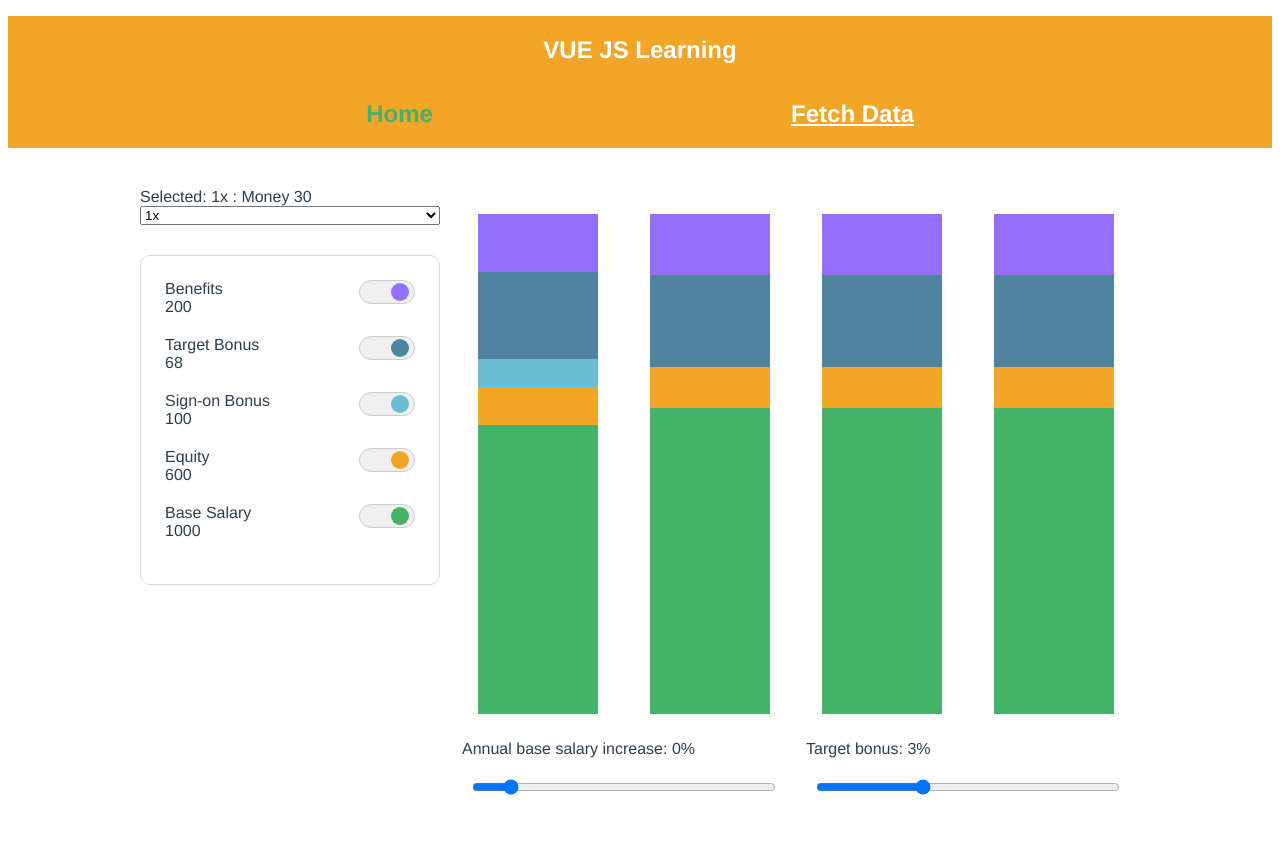
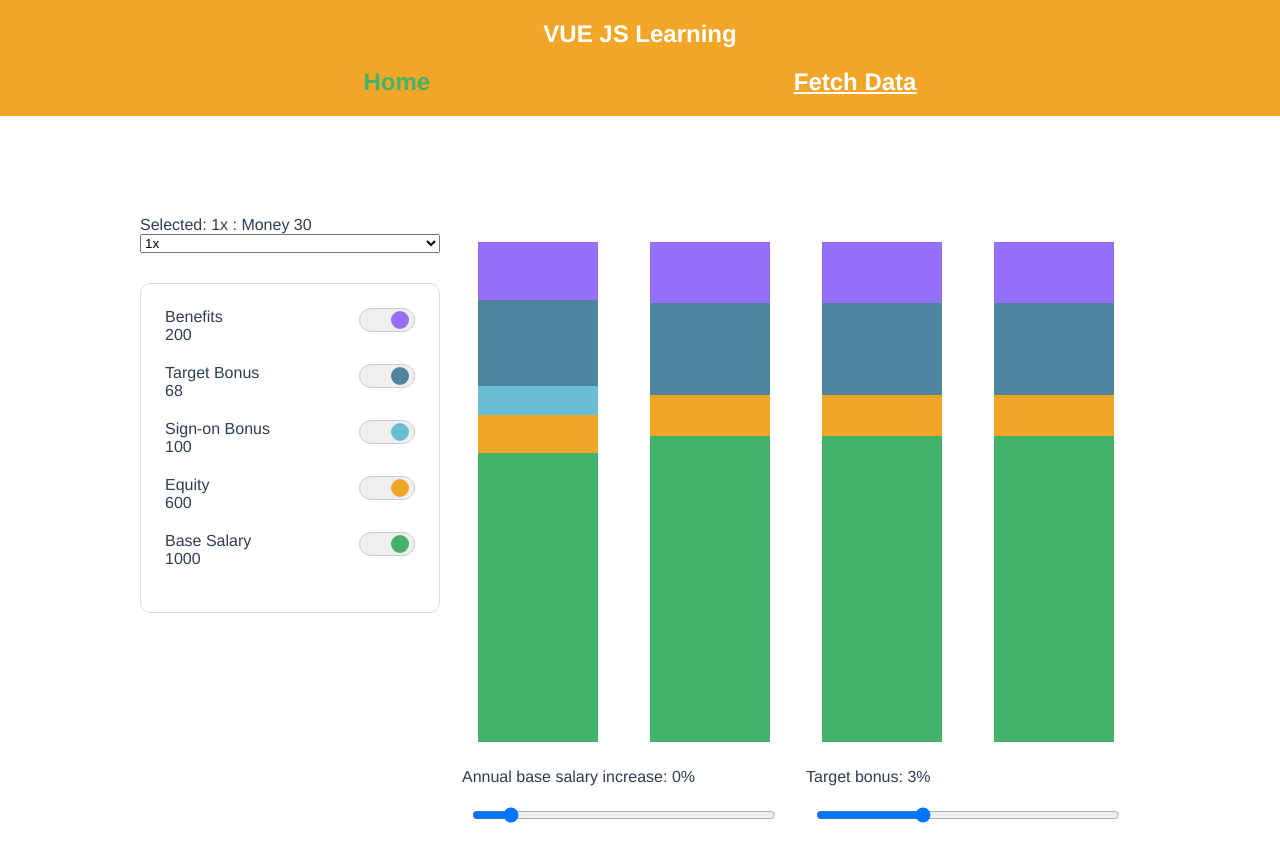
Before and after one commit to iminiscript/charts, a Vue app: page / in a window 1280 px wide. Shown: the top 862 px of the page. Built offline with nearby package versions, Linux system fonts and the light colour scheme.

Commit message:
minor improvements

```diff
--- a/src/App.vue
+++ b/src/App.vue
@@ -33,7 +33,7 @@ export default {
 
 .dynamicCompo {
   border-bottom: 1px solid;
-  padding: 20px;
+  margin: 100px auto;
   text-align: center;
 }
 
@@ -55,4 +55,9 @@ input {
   border-radius: 4px;
   font-size: 16px;
 }
+
+* {
+  padding: 0;
+  margin: 0;
+}
 </style>
--- a/src/components/LearningResources/StoredData.vue
+++ b/src/components/LearningResources/StoredData.vue
@@ -31,6 +31,8 @@ import BaseWrapper from '@/components/UI/BaseWrapper.vue'
 </script>
 
 <style scoped>
-
+.LearningData {
+    padding: 50px;
+}
 
 </style>
--- a/src/components/charts.vue
+++ b/src/components/charts.vue
@@ -299,7 +299,7 @@ export default {
   display: flex;
   justify-content: space-between;
   max-width: 1000px;
-  margin: 0 auto 50px;
+  margin: 100px auto 50px;
 
 }
 
--- a/src/components/layouts/TheHeader.vue
+++ b/src/components/layouts/TheHeader.vue
@@ -1,6 +1,8 @@
 <template>
     <header>
-        <h1>{{ headerTitle }}</h1>
+        <h1>
+            <router-link to="/">{{ headerTitle }}</router-link>
+        </h1>
         <div class="headerBottom">
             <router-link to="/">Home</router-link>
             <router-link to="/fetch-data">Fetch Data</router-link>
@@ -33,20 +35,28 @@ h1 {
     color: #ffffff;
 }
 
+h1 a {
+    font-size: 24px;
+    text-align: center;
+    padding: 20px;
+    color: #ffffff;
+    text-decoration: none;
+}
+
 .headerBottom {
     display: flex;
     justify-content: space-evenly;
     padding-bottom: 20px;
 }
 
-a {
+.headerBottom a {
     font-size: 24px;
     color: #ffffff;
     font-weight: 800;
 }
 
-a:hover,
-a.router-link-active {
+.headerBottom a:hover,
+.headerBottom a.router-link-active {
     text-decoration: none;
     color: rgb(68, 179, 105);
 }
```
